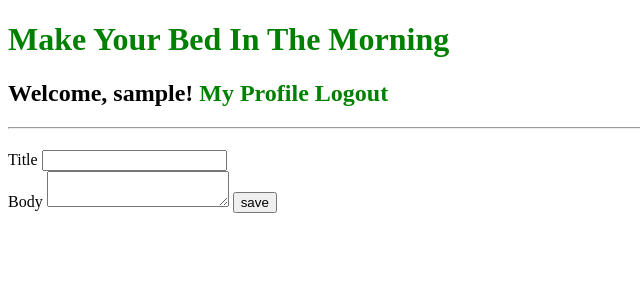
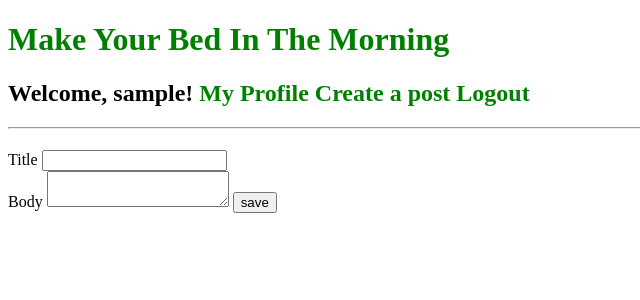
Before and after one commit to kjs29/how-to-make-a-social-media-website, a Django app: page /post/new/ in a window 1280 px wide. Shown: the top 300 px of the page, without its empty margins (0-640 px from the left). Run offline with Django 4.2, Linux system fonts and the light colour scheme; the visitor is signed in with stand-in values (Sample User, id 1); data comes from the database, SQL or seed files in the repository.

Commit message:
add delete post view

```diff
--- a/blog/urls.py
+++ b/blog/urls.py
@@ -7,6 +7,7 @@ urlpatterns = [
     path('post/<int:pk>/', views.detail_view, name='detail'),
     path('post/new/', views.create_view, name='create'),
     path('post/edit/<int:pk>/', views.edit_view, name='edit'),
+    path('post/delete/<int:pk>/', views.delete_post, name='delete_post'),
     path('like_post/<pk>', views.like_post, name='like_post'),
     path('profile/<int:pk>/', views.profile_view, name='profile'),
     path('profile/<int:pk>/authenticate/', views.authenticate_view, name='authenticate'),
--- a/blog/views.py
+++ b/blog/views.py
@@ -245,3 +245,12 @@ def delete_user(request, pk):
         user.delete()
 
     return redirect('home', )
+
+def delete_post(request, pk):
+    """delete post view"""
+
+    post = Post.objects.get(pk=pk)
+    if request.user == post.user and request.user.is_authenticated:
+        post.delete()
+
+    return redirect('home', )
--- a/templates/detail.html
+++ b/templates/detail.html
@@ -27,7 +27,10 @@
 
     {% if user.username == post.user.username %}
         <a href="{% url 'edit' post.pk %}">Edit post</a>
+        <a href="{% url 'delete_post' post.pk %}">Delete post</a>
     {% endif %}
+
+
     <hr><h1>Comment</h1>
     {% for comment in comments %}
         <p style="border: solid 1px gray">{{comment.body}} /
@@ -43,6 +46,8 @@
         <textarea type="text" id="comment" name="body">{{comment}}</textarea>
         <input type="submit" value="submit">
     </form>
+
+
 
     <!-- <form action="">
         <label for="userstatus">User Status</label>
--- a/templates/navbar.html
+++ b/templates/navbar.html
@@ -4,6 +4,7 @@
     {% if request.user.is_authenticated %}
         <h2>Welcome, {{request.user.username}}!
         <a href="{% url 'profile' request.user.pk %}">My Profile</a>
+        <a href="{% url 'create' %}">Create a post</a>
         <a href="{% url 'logout' %}">Logout</a></h2>
     {% else %}
     <form action="{% url 'login' %}" method="post">{% csrf_token %}
```
Also changed, not shown: README.md.
